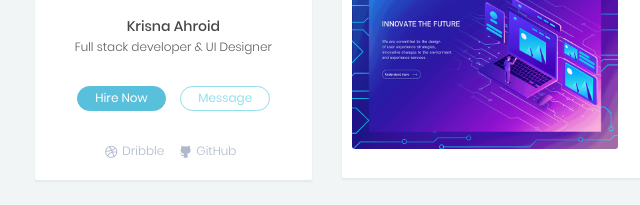
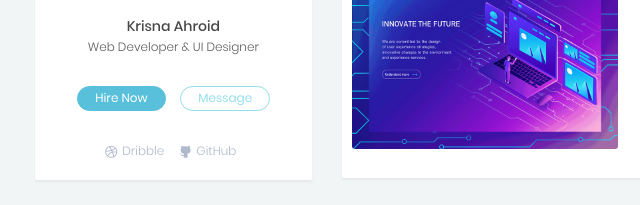
Before and after one commit to krisnaahroid/ahroidlife, a plain HTML site: page index.html in a window 1280 px wide. Shown: the part 248-453 px from the top of the page, 0-640 px from the left. Drawn offline with Linux system fonts and the light colour scheme.

Commit message:
Change status

```diff
--- a/index.html
+++ b/index.html
@@ -52,7 +52,7 @@
                   <p>Krisna Ahroid</p>
                 </div>
                 <div class="work-desc">
-                  <p>Full stack developer & UI Designer</p>
+                  <p>Web Developer & UI Designer</p>
                 </div>
 
                 <div class="buttons-wrap">
```
